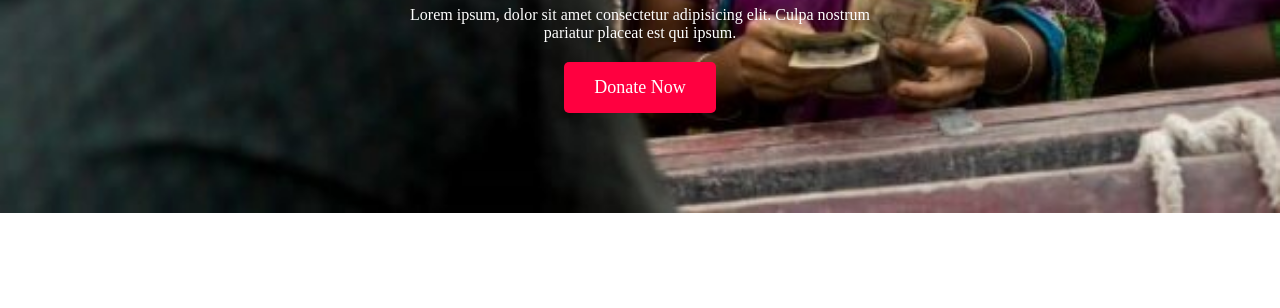
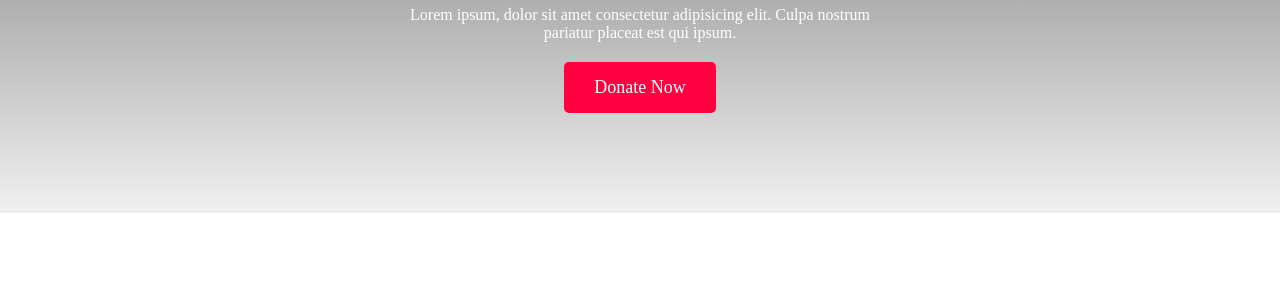
Before and after one commit to mohammadashrafulislam/donation-website, a plain HTML site: page index.html in a window 1280 px wide. Shown: the part 374-682 px from the top of the page. Drawn offline with Linux system fonts and the light colour scheme.

Commit message:
Update Donate.css

```diff
--- a/Donate.css
+++ b/Donate.css
@@ -4,7 +4,7 @@
 }
 /* Header Section Style */
 .banner{
-    background-image:url('images/donation1.jpg');
+    background-image: linear-gradient(to bottom, rgb(60, 60, 60), rgb(240, 240, 240)), url('images/donation1.jpg');
 
     background-repeat: no-repeat;
     background-position: center bottom;
```
